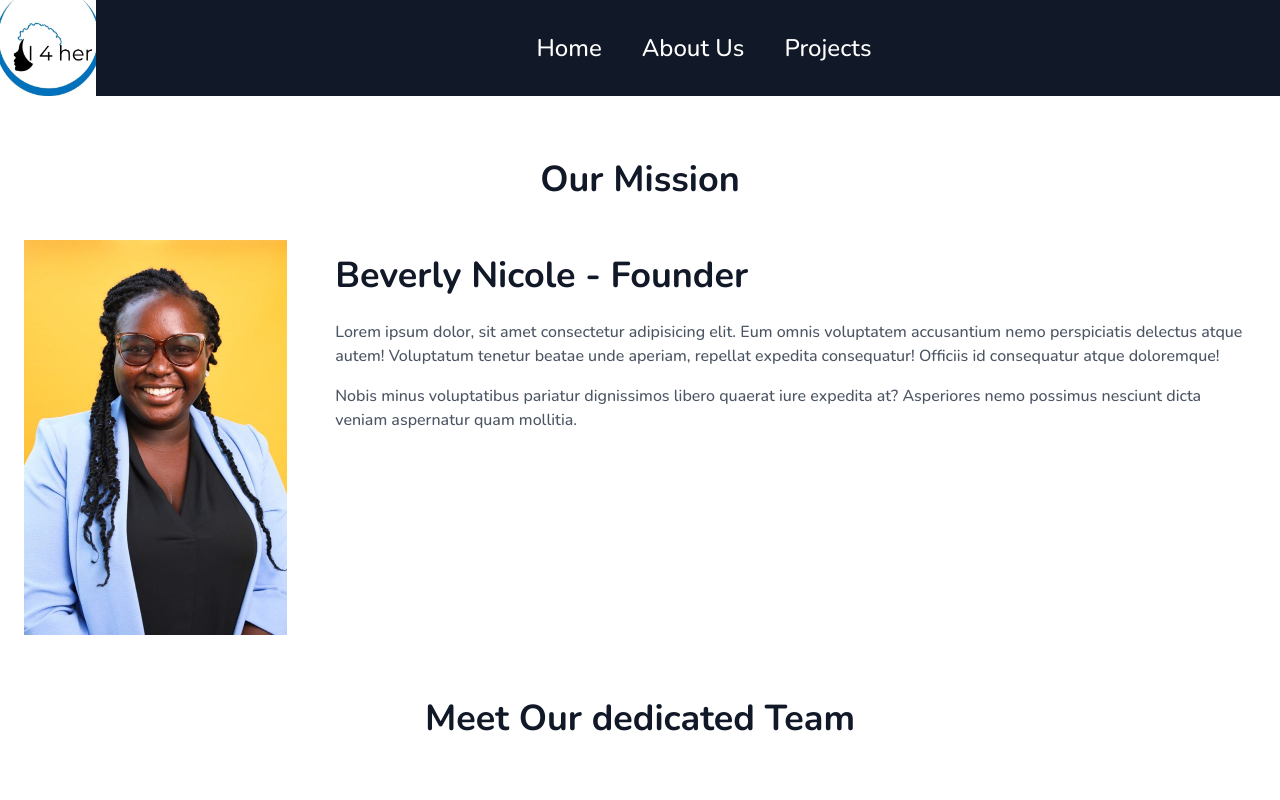
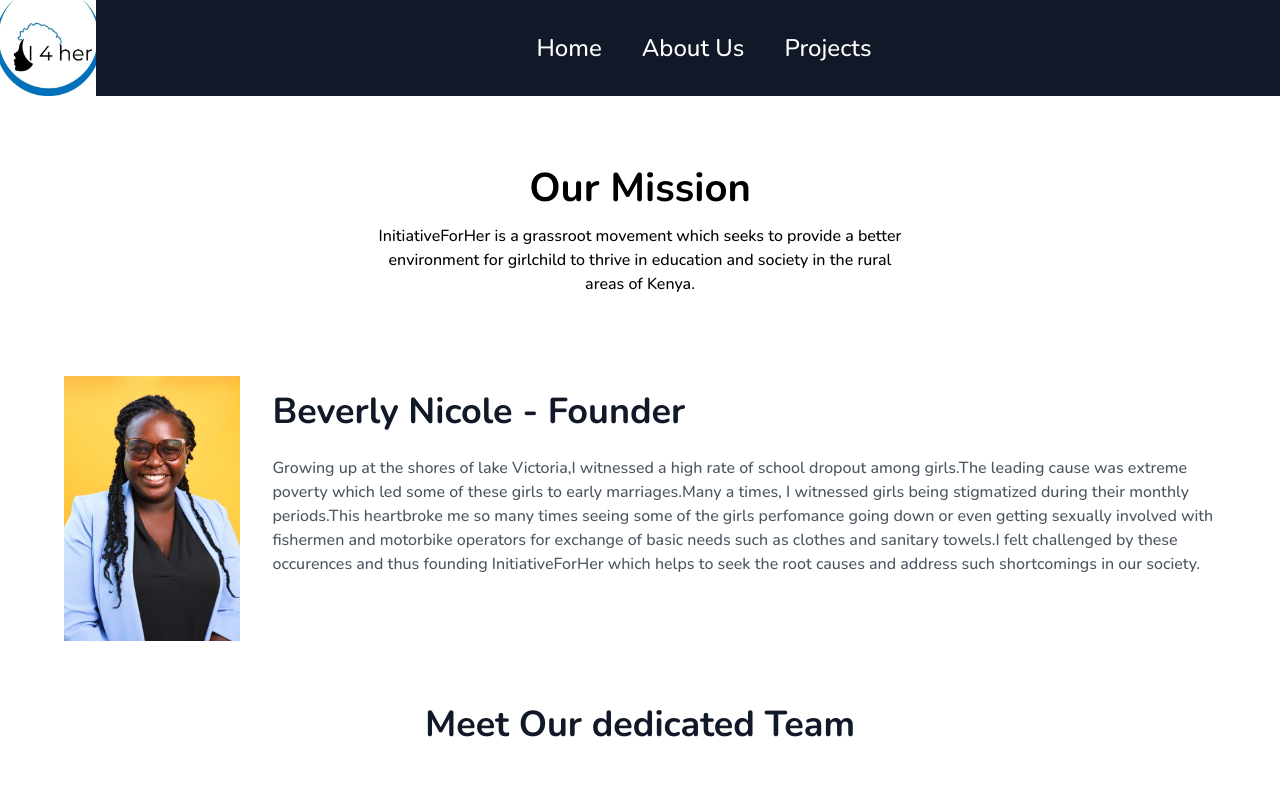
Before and after one commit to Vickopiyo/I-4Her, a React (Vite) app: page /about in a window 1280 px wide. Shown: the top 800 px of the page. Built offline with nearby package versions, Linux system fonts and the light colour scheme; a web font is replaced by a local one.

Commit message:
Org Mission statement

```diff
--- a/src/About.jsx
+++ b/src/About.jsx
@@ -10,14 +10,29 @@
   return (
 		<div>
 			<div class="py-16 bg-white">
-				<div class="container m-auto px-6 text-gray-600 md:px-12 xl:px-6">
-					<div>
-						<h1 className="text-2xl  text-center mb-10  text-gray-900 font-bold md:text-4xl">
-							Our Mission
-						</h1>
-					</div>
-					<div class="space-y-6 md:space-y-0 md:flex md:gap-6  lg:gap-12">
-						<div class="md:5/12 lg:w-5/12">
+				<div class="text-center  px-10 mx-auto mb-[60px] lg:mb-20 max-w-[610px]">
+					<span class="font-semibold text-lg text-primary mb-2 block"></span>
+					<h2
+						class="
+                  font-bold
+                  text-3xl
+                  sm:text-4xl
+                  md:text-[40px]
+                  text-dark
+                  mb-4
+                  ">
+						Our Mission
+					</h2>
+					<p class="text-base text-body-color">
+						InitiativeForHer is a grassroot movement which seeks to provide a
+						better  environment for girlchild to thrive in education and
+						society in the rural areas of Kenya.
+					</p>
+				</div>
+
+				<div class="container  m-auto px-6 text-gray-600 md:px-12 xl:px-16">
+					<div class="space-y-6 md:space-y-0 md:flex md:gap-6  lg:gap-8">
+						<div class="md:5/12 lg:w-9/12">
 							<img src={ceo} alt="image" loading="lazy" width="" height="" />
 						</div>
 						<div class="md:12/12 lg:w-12/12">
@@ -25,16 +40,9 @@
 								Beverly Nicole - Founder
 							</h2>
 							<p class="mt-6 text-gray-600">
-								Lorem ipsum dolor, sit amet consectetur adipisicing elit. Eum
-								omnis voluptatem accusantium nemo perspiciatis delectus atque
-								autem! Voluptatum tenetur beatae unde aperiam, repellat expedita
-								consequatur! Officiis id consequatur atque doloremque!
+								Growing up at the shores of lake Victoria,I witnessed a high rate of school dropout among girls.The leading cause was extreme poverty which led some of these girls to early marriages.Many a times, I witnessed  girls being stigmatized during their monthly periods.This heartbroke me so many times seeing some of the girls perfomance going down or even  getting sexually involved with fishermen and motorbike operators for exchange of basic needs such as clothes and sanitary towels.I felt challenged by these occurences and thus founding InitiativeForHer which helps to seek the root causes and address such shortcomings in our society.
 							</p>
-							<p class="mt-4 text-gray-600">
-								Nobis minus voluptatibus pariatur dignissimos libero quaerat
-								iure expedita at? Asperiores nemo possimus nesciunt dicta veniam
-								aspernatur quam mollitia.
-							</p>
+
 						</div>
 					</div>
 				</div>
--- a/src/Home.jsx
+++ b/src/Home.jsx
@@ -42,7 +42,7 @@
 							</h2>
 
 							<p class="text-gray-500 leading-relaxed font-light text-xl mx-auto pb-2">
-								We offer support &amp; empower young girls in rural areas for a
+								We  support &amp; empower young girls in rural areas for a
 								brighter future.
 							</p>
 						</header>
```
Also changed, not shown: src/assets/winetowater.jpg (added).
